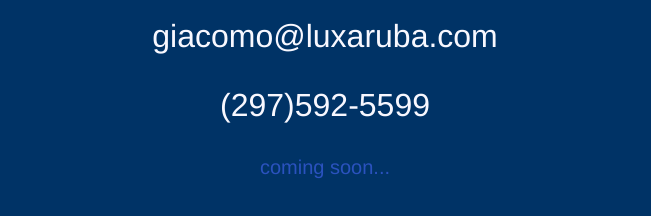
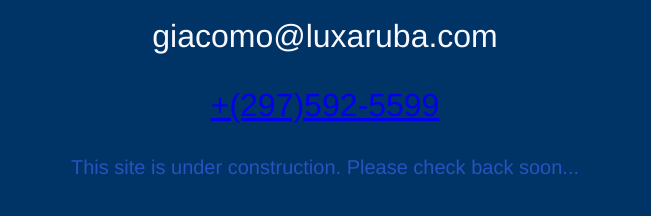
Before and after one commit to giacomo-petrocthi/giacomo-petrocthi.github.io, a plain HTML site: page index.html in a window 1280 px wide. Shown: the part 460-676 px from the top of the page, without its empty margins (315-966 px from the left). Drawn offline with Linux system fonts and the light colour scheme.

Commit message:
Update index.html

```diff
--- a/index.html
+++ b/index.html
@@ -8,14 +8,14 @@
 </head>
 <body>
     <logo>
-        <img id="logo" src="logo.png" alt="Lux Aruba logo" width="80%" height="auto" />
+        <img id="logo" src="logo.png" alt="Lux Aruba logo" width="70%" height="auto" />
     </logo>
     <contact>
         <p>giacomo@luxaruba.com</p>
-        <p>(297)592-5599</p>
+        <p><a href="tel:+(297)592-5599">+(297)592-5599</a></p>
     </contact>
     <footer>
-        <p>coming soon...</p>
+        <p>This site is under construction. Please check back soon...</p>
     </footer>
 </body>
 </html>
```
